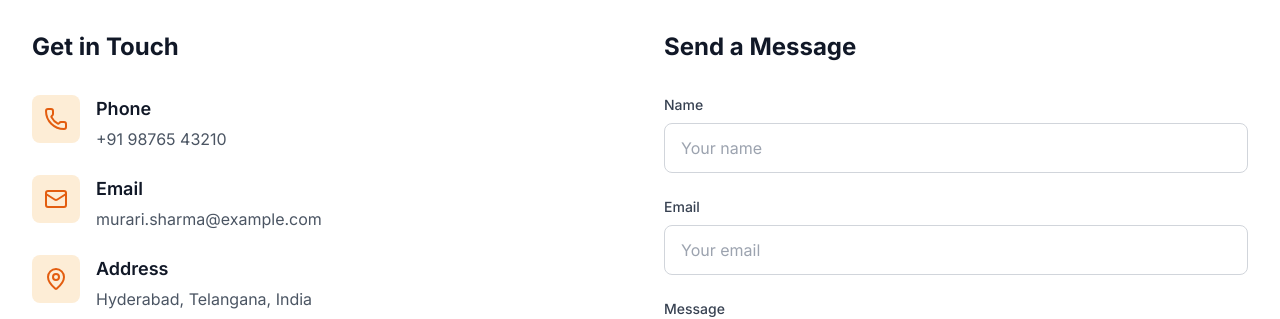
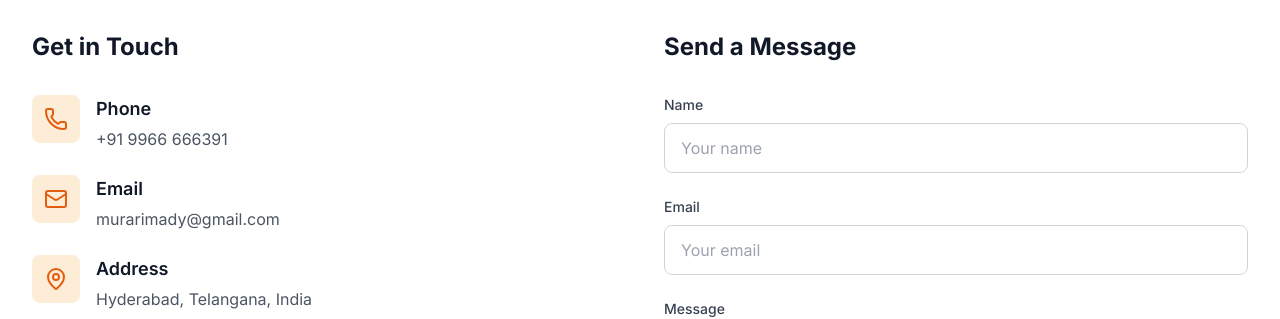
Before and after one commit to ravikiran150/murari-profile, a React (Create React App) app: page / in a window 1280 px wide. Shown: the part 4720-5039 px from the top of the page. Built offline with nearby package versions, Linux system fonts and the light colour scheme.

Commit message:
Update Contact.tsx

```diff
--- a/src/components/Contact.tsx
+++ b/src/components/Contact.tsx
@@ -29,14 +29,14 @@ const Contact: React.FC = () => {
     {
       icon: <Phone className="w-6 h-6" />,
       title: t('contact.phone'),
-      value: '+91 98765 43210',
-      href: 'tel:+919876543210',
+      value: '+91 9966 666391',
+      href: 'tel:+919966666391',
     },
     {
       icon: <Mail className="w-6 h-6" />,
       title: t('contact.email'),
-      value: 'murari.sharma@example.com',
-      href: 'mailto:murari.sharma@example.com',
+      value: 'murarimady@gmail.com',
+      href: 'mailto:murarimady@gmail.com',
     },
     {
       icon: <MapPin className="w-6 h-6" />,
```
